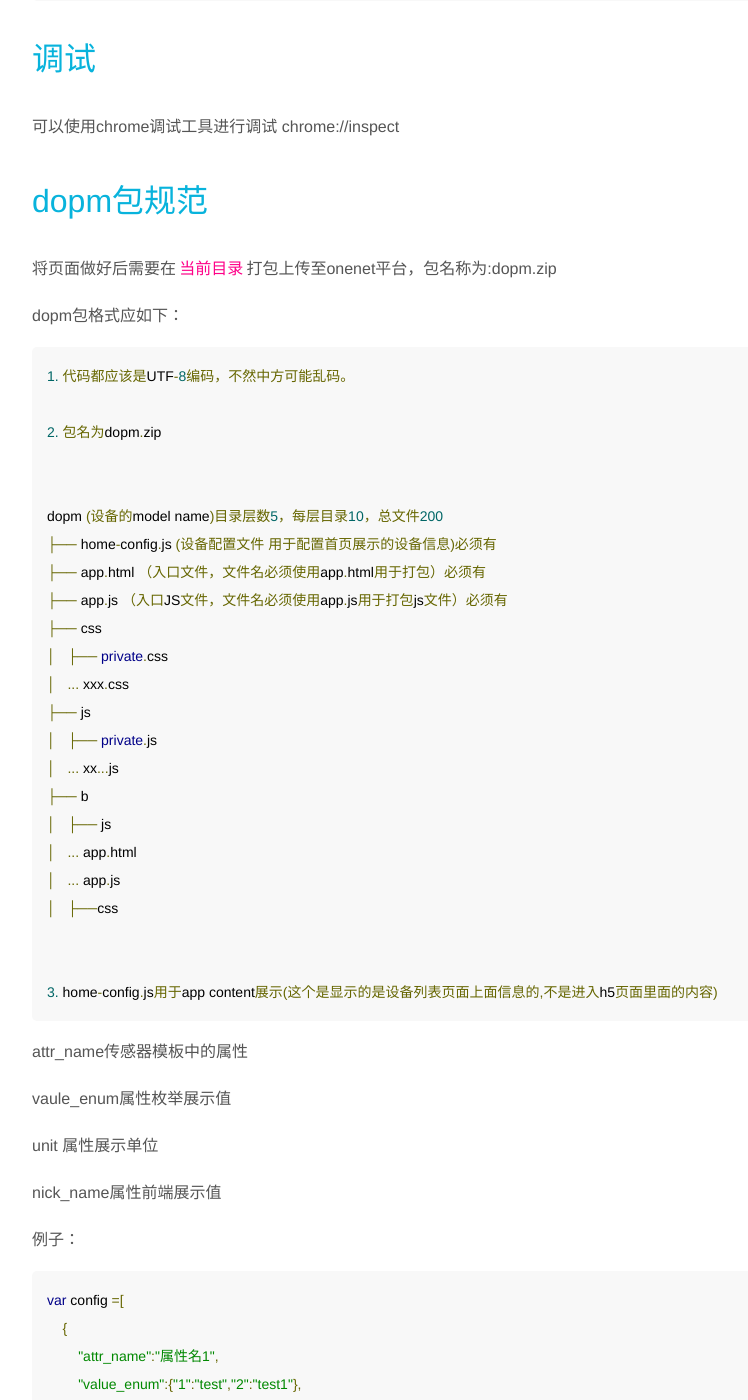
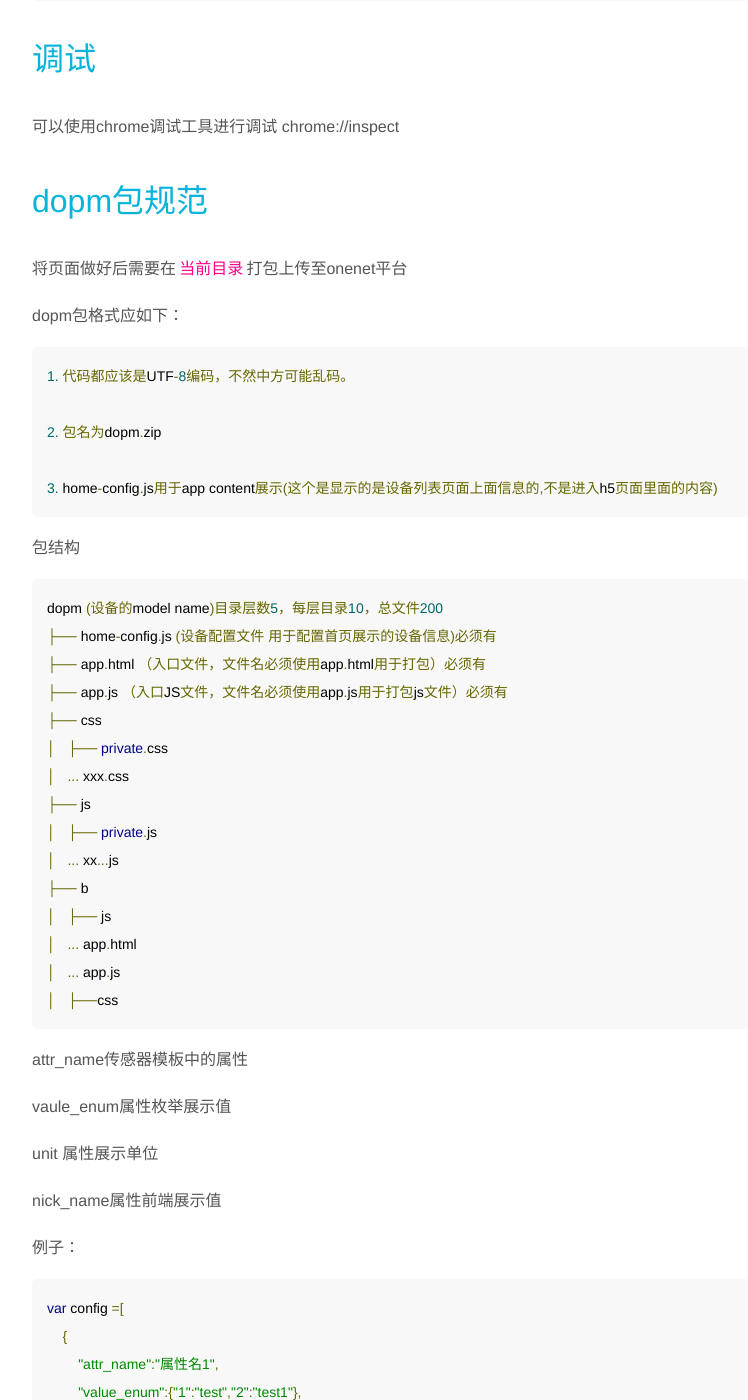
Before and after one commit to cmiot-fe/docs, a Jekyll site: the page built from _oneapp/index.md, in a window 1280 px wide and 1400 px high, scrolled down 4177 px. Shown: the whole window, without its empty margins (308-1056 px from the left). Built offline with Jekyll 4.4.1, drawn with Linux system fonts in a browser that asks for light colours.

Commit message:
one app add dopm

```diff
--- a/_oneapp/index.md
+++ b/_oneapp/index.md
@@ -154,7 +154,7 @@ sensorName如为字符串则获取一个传感器的值，sensorName若为数组
 
 # dopm包规范
 
-将页面做好后需要在`当前目录`打包上传至onenet平台，包名称为:dopm.zip
+将页面做好后需要在`当前目录`打包上传至onenet平台
 
 dopm包格式应如下：
 
@@ -162,6 +162,9 @@ dopm包格式应如下：
 
     2. 包名为dopm.zip
 
+    3. home-config.js用于app content展示(这个是显示的是设备列表页面上面信息的,不是进入h5页面里面的内容)
+
+包结构
 
     dopm (设备的model name)目录层数5，每层目录10，总文件200
     ├── home-config.js (设备配置文件 用于配置首页展示的设备信息)必须有
```
Also changed, not shown: other parts of _oneapp/index.md (+0 -3 lines).
